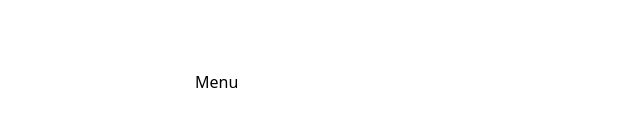
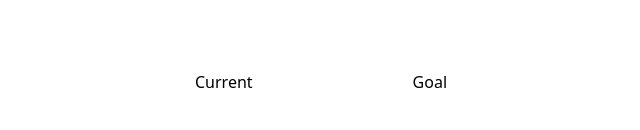
Before and after one commit to ehtishamali042/popover-menu-typescript, a Next.js app: page / in a window 1280 px wide. Shown: the part 170-300 px from the top of the page, without its empty margins (45-685 px from the left). Built offline with nearby package versions, Linux system fonts and the light colour scheme.

Commit message:
Show problem

```diff
--- a/pages/index.tsx
+++ b/pages/index.tsx
@@ -2,24 +2,41 @@ import PopoverMenu from '@/components/PopoverMenu';
 
 export default function Home() {
   return (
-    <main className="min-h-screen p-60">
+    <main className="min-h-screen p-60 space-x-40">
       <PopoverMenu
-        // @ts-ignore - string is ok
-        label="Menu"
+        label="Current"
         items={[
           {
             label: 'A',
             groupId: 'default',
-            id: 'a',
-            onClick: () => console.log('A')
+            id: 'a' as const,
+            onClick: () => console.log('You clicked A')
           },
           {
             label: 'B',
             groupId: 'default',
-            id: 'b',
-            onClick: () => console.log('B')
+            id: 'b' as const,
+            onClick: () => console.log('You clicked B')
           }
         ]}
+      />
+
+      <PopoverMenu
+        label="Goal"
+        items={[
+          {
+            label: 'A',
+            groupId: 'default',
+            id: 'a' as const,
+            onClick: () => console.log('You clicked A')
+          },
+          {
+            label: 'B',
+            groupId: 'default',
+            id: 'b' as const
+          }
+        ]}
+        onItemClick={item => console.log('Fallback, you clicked: ', item.id)}
       />
     </main>
   );
```
